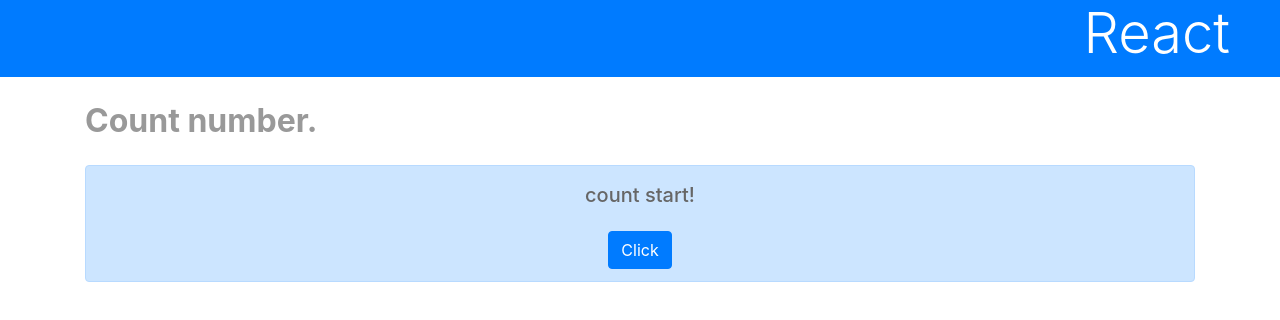
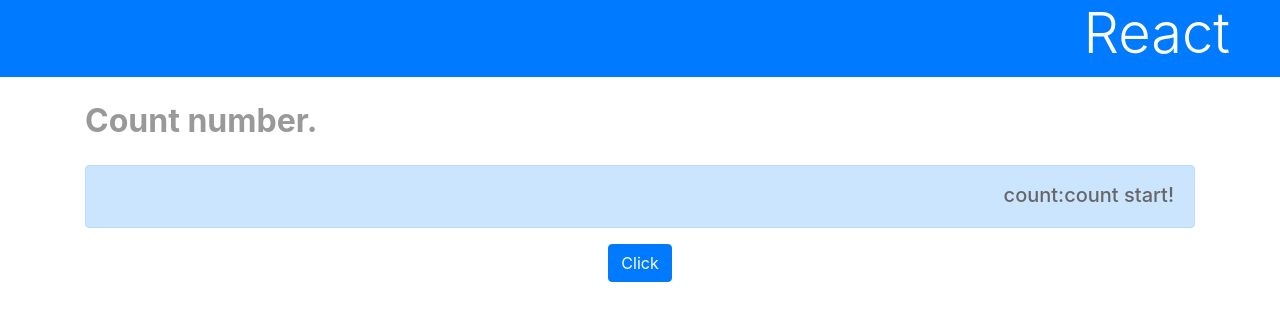
Before and after one commit to HMasataka/react-world, a React (Create React App) app: page / in a window 1280 px wide. Shown: the top 320 px of the page. Built offline with nearby package versions, Linux system fonts and the light colour scheme; the HTML template or start-up script is replaced by a standard one.

Commit message:
Feat use if statement

```diff
--- a/src/App.js
+++ b/src/App.js
@@ -7,6 +7,7 @@
     this.state = {
       msg: 'count start!',
       counter: 0,
+      flg: true,
     }
     this.doAction = this.doAction.bind(this);
   }
@@ -14,7 +15,8 @@
   doAction(event) {
     this.setState({
       counter: this.state.counter + 1,
-      msg: "[ count:" + this.state.counter + " ]"
+      msg: this.state.counter,
+      flg: !this.state.flg
     })
   }
 
@@ -23,8 +25,16 @@
       <h1 className='bg-primary text-white display-4'>React</h1>
       <div className='container'>
         <p className="subtitle">Count number.</p>
-        <div className='alert alert-primary text-center'>
-          <p className='h5 mb-4'>{this.state.msg}</p>
+        {this.state.flg ?
+          <div className='alert alert-primary text-right'>
+            <p className='h5'>count:{this.state.msg}</p>
+          </div>
+          :
+          <div className='alert alert-warning text-left'>
+            <p className='h5'>count:{this.state.msg}</p>
+          </div>
+        }
+        <div className='text-center'>
           <button className='btn btn-primary' onClick={this.doAction}>Click</button>
         </div>
       </div>
```
